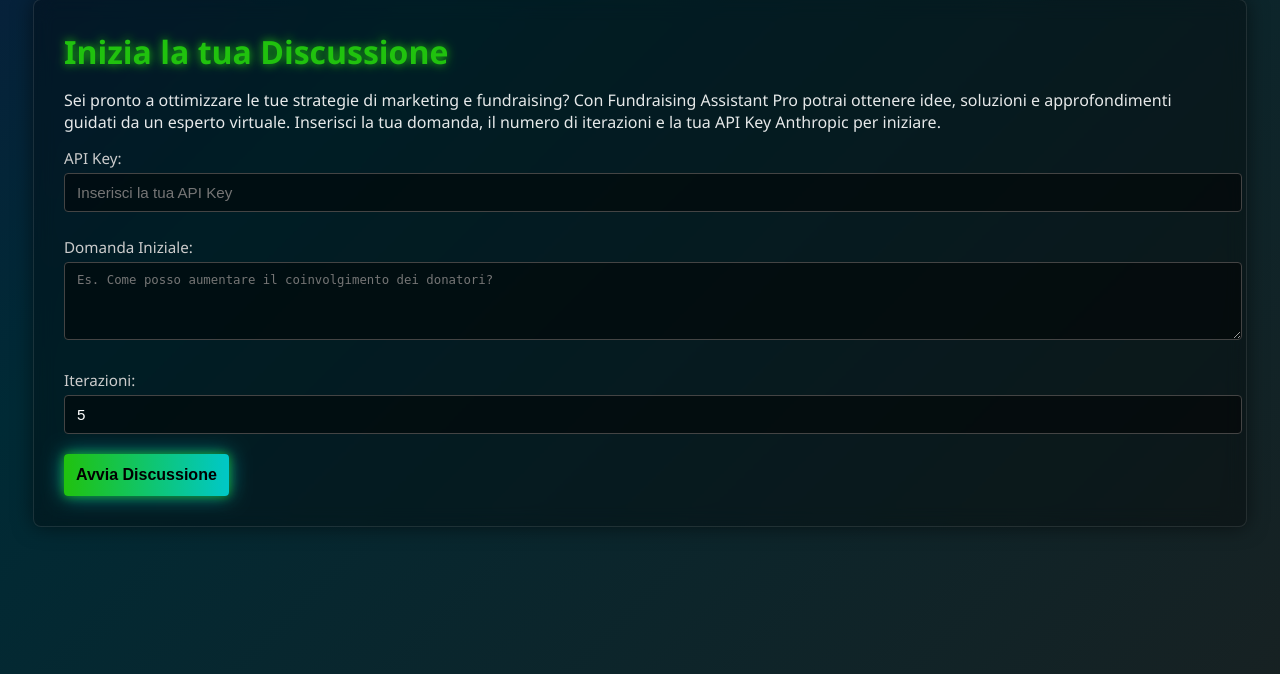
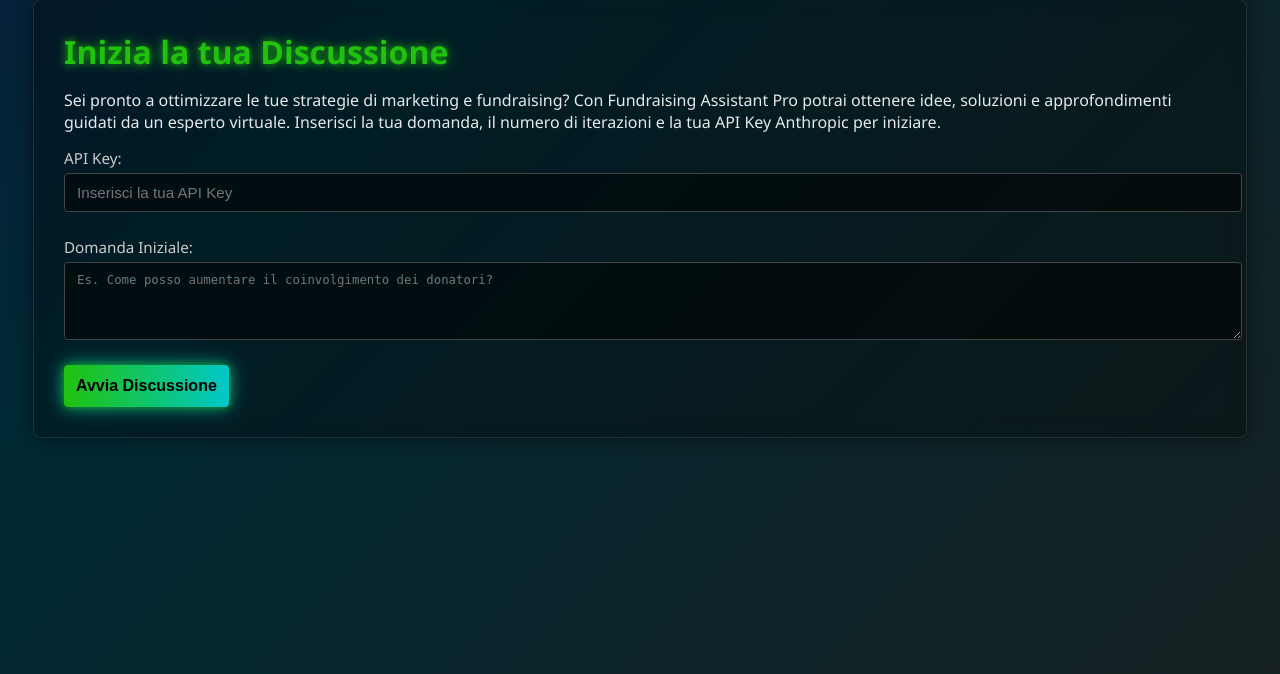
Before and after one commit to Mic-Fundraiser/claude-fundraising, a Flask app: page / in a window 1280 px wide. Shown: the part 75-749 px from the top of the page. Run offline with Flask 3, Linux system fonts and the light colour scheme.

Commit message:
Update index.html

```diff
--- a/templates/index.html
+++ b/templates/index.html
@@ -33,9 +33,6 @@
     <label for="initial_question">Domanda Iniziale:</label>
     <textarea name="initial_question" id="initial_question" rows="4" required placeholder="Es. Come posso aumentare il coinvolgimento dei donatori?"></textarea>
 
-    <label for="iterations">Iterazioni:</label>
-    <input type="number" name="iterations" id="iterations" value="5" min="1" required>
-
     <button type="submit" class="start-btn neon-btn">Avvia Discussione</button>
   </form>
 </div>
```
